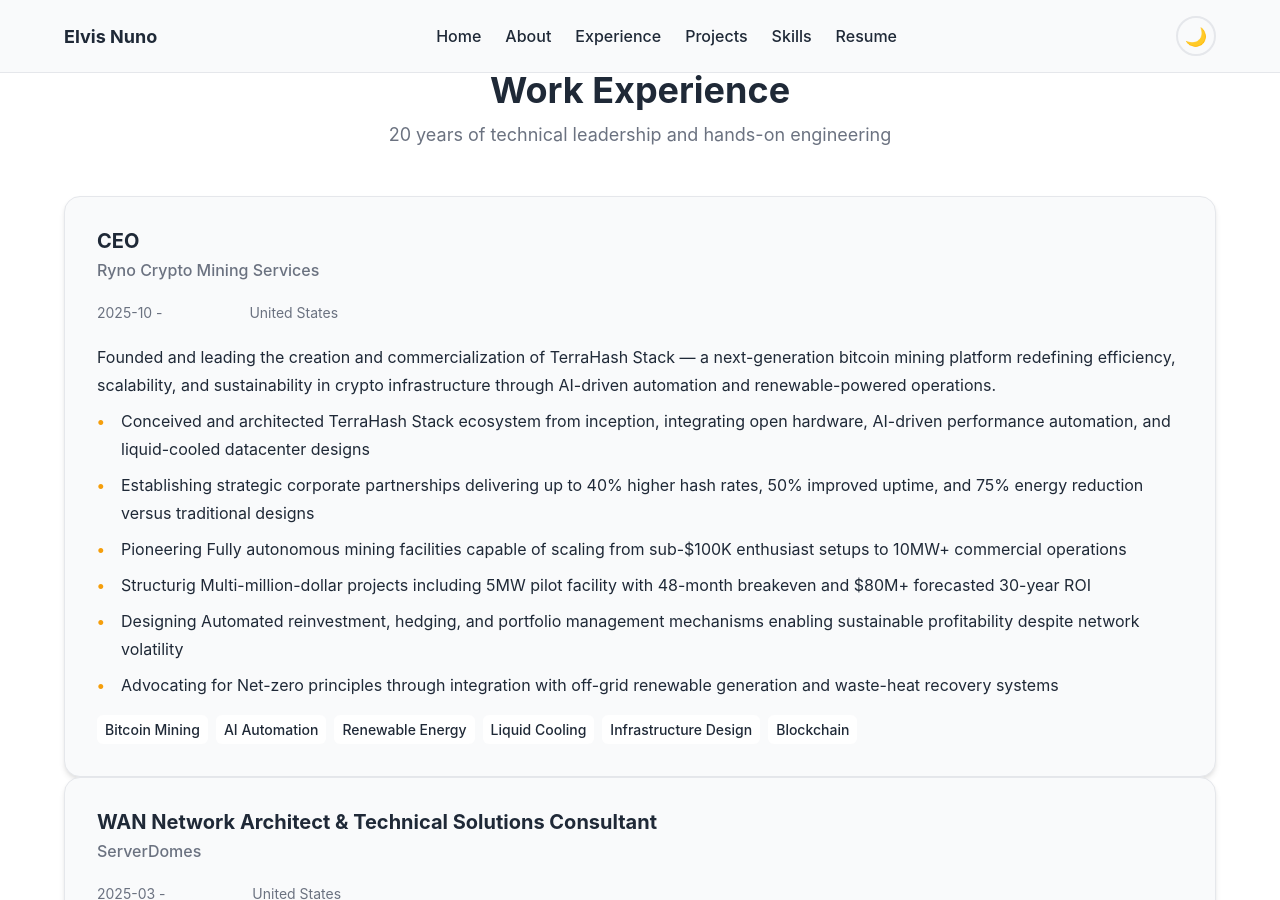
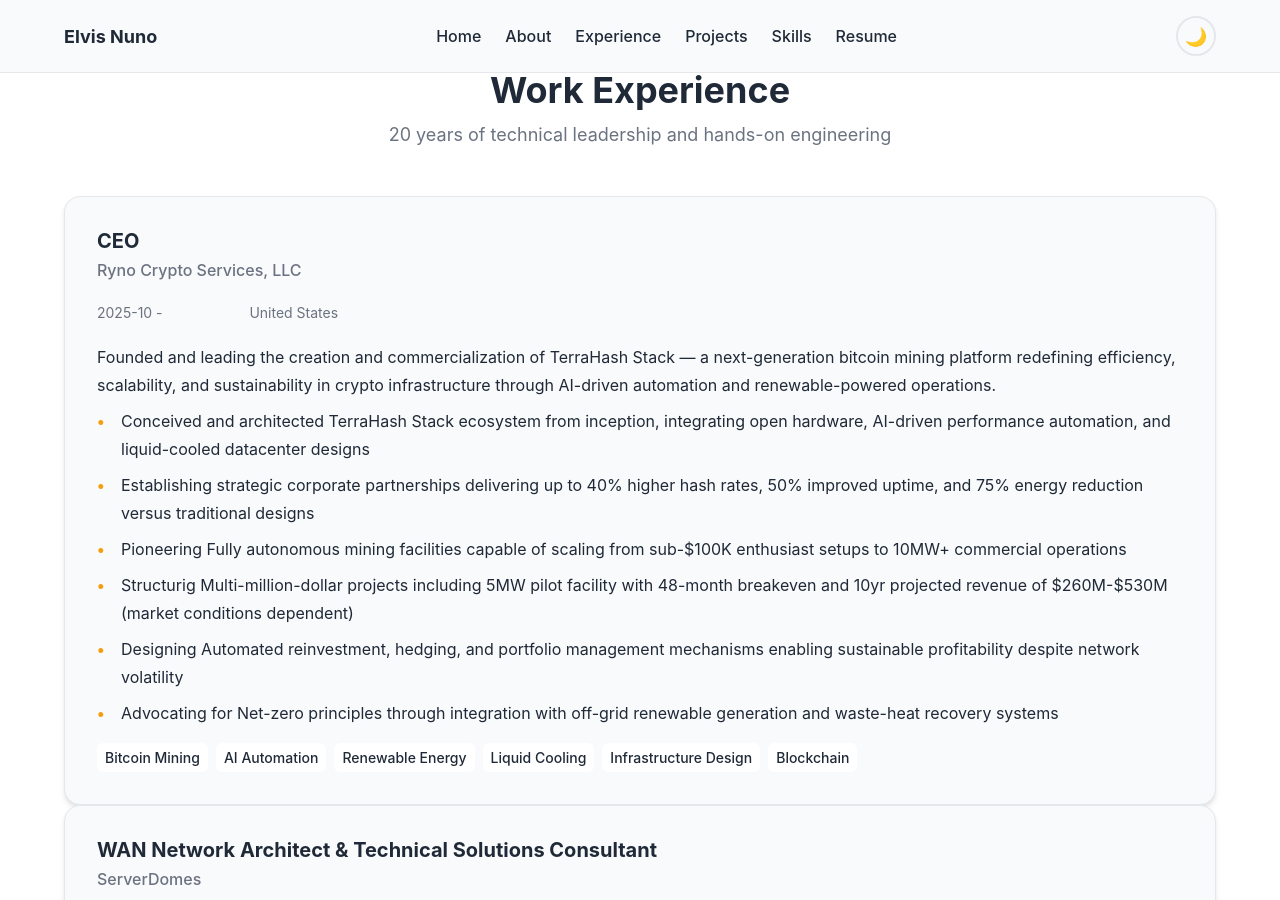
Before and after one commit to enuno/DynamicCareerCanvas, a Jekyll site: the page built from index.md, in a window 1280 px wide and 900 px high, scrolled down 1531 px. Built offline with Jekyll 4.4.1, drawn with Linux system fonts in a browser that asks for light colours.

Commit message:
Revise company name and project details in experience
Updated company name and revised project highlight details.

```diff
--- a/_data/experience.yml
+++ b/_data/experience.yml
@@ -1,7 +1,7 @@
 # Work Experience
 # Most recent first
 
-- company: "Ryno Crypto Mining Services"
+- company: "Ryno Crypto Services, LLC"
   title: "CEO"
   location: "United States"
   start_date: "2025-10"
@@ -13,7 +13,7 @@
     - "Conceived and architected TerraHash Stack ecosystem from inception, integrating open hardware, AI-driven performance automation, and liquid-cooled datacenter designs"
     - "Establishing strategic corporate partnerships delivering up to 40% higher hash rates, 50% improved uptime, and 75% energy reduction versus traditional designs"
     - "Pioneering Fully autonomous mining facilities capable of scaling from sub-$100K enthusiast setups to 10MW+ commercial operations"
-    - "Structurig Multi-million-dollar projects including 5MW pilot facility with 48-month breakeven and $80M+ forecasted 30-year ROI"
+    - "Structurig Multi-million-dollar projects including 5MW pilot facility with 48-month breakeven and 10yr projected revenue of $260M-$530M (market conditions dependent)"
     - "Designing Automated reinvestment, hedging, and portfolio management mechanisms enabling sustainable profitability despite network volatility"
     - "Advocating for Net-zero principles through integration with off-grid renewable generation and waste-heat recovery systems"
   technologies:
```
